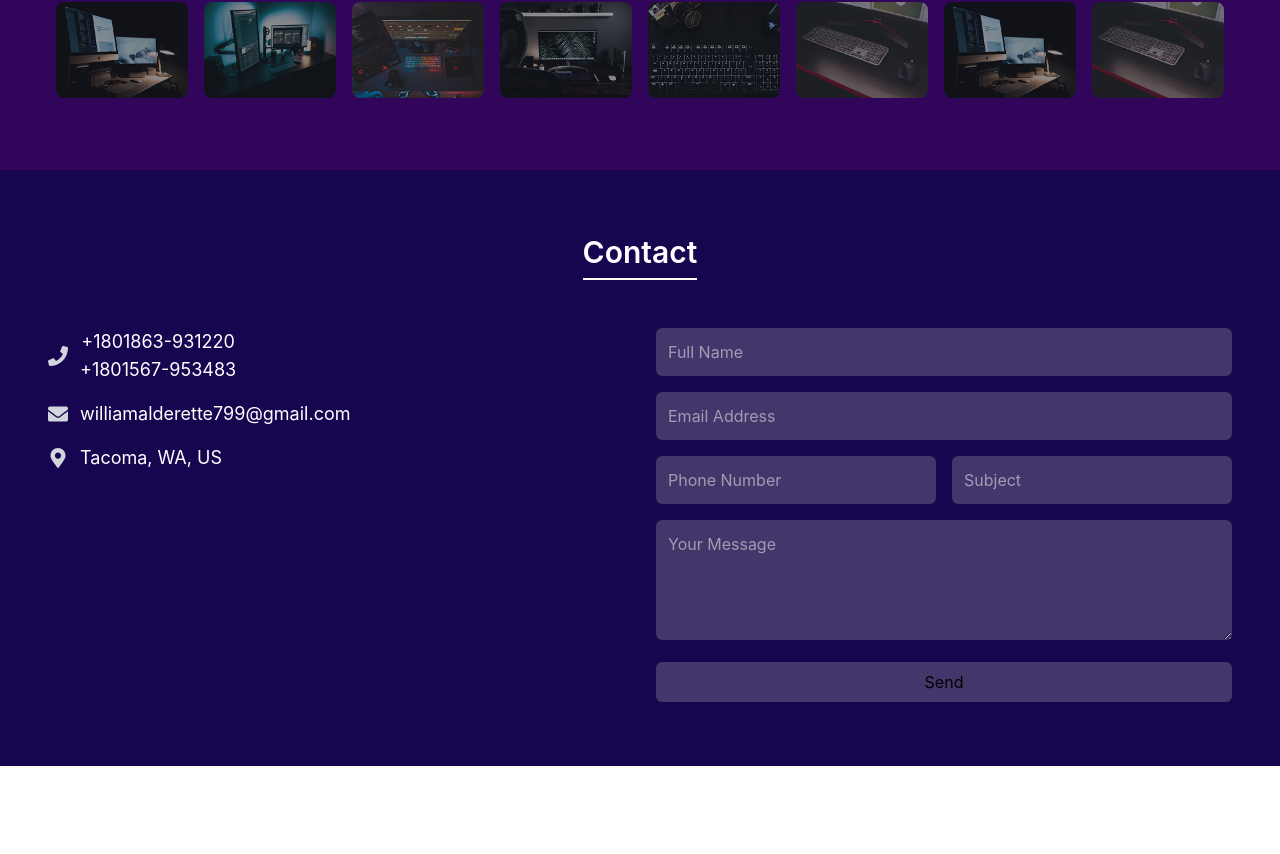
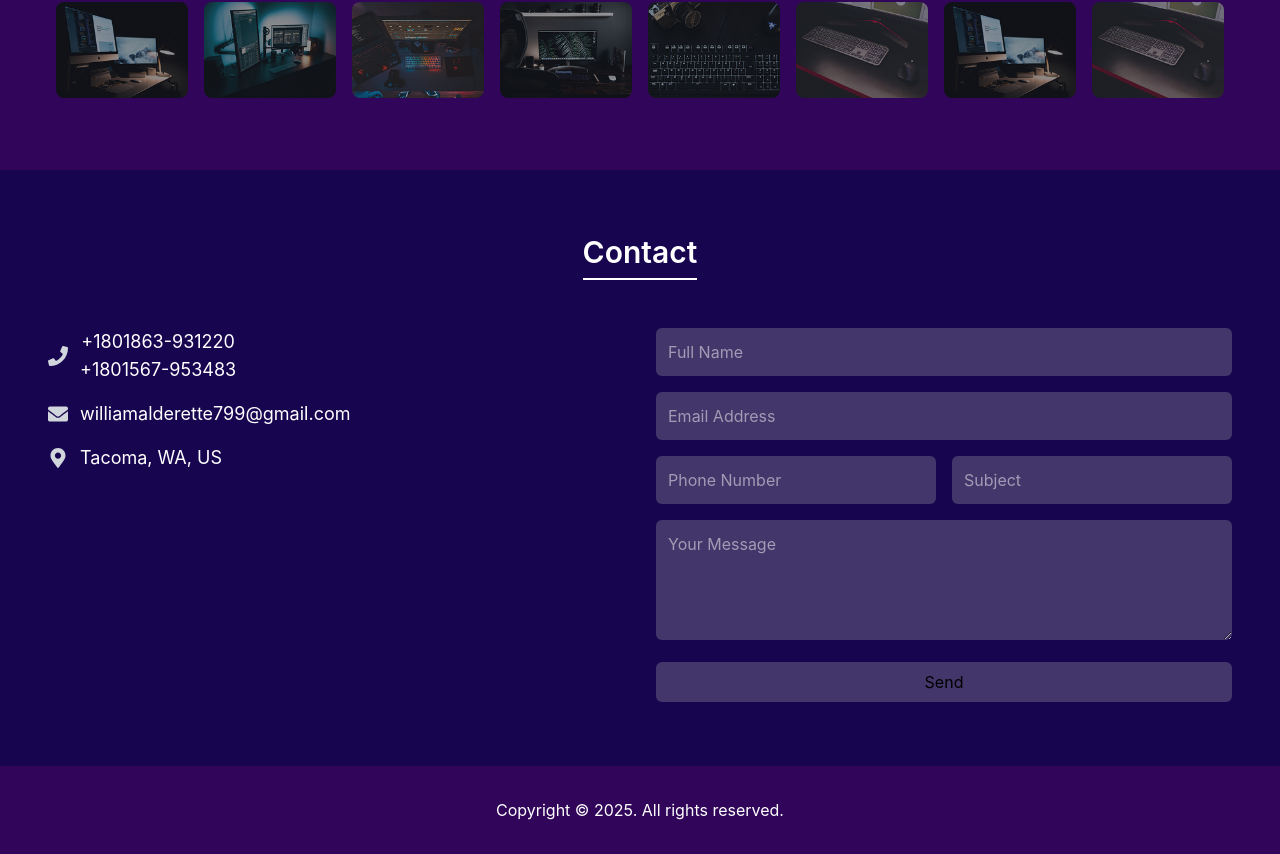
Before and after one commit to minion-star/Portfolio, a React (Vite) app: page / in a window 1280 px wide. Shown: the part 3118-3972 px from the top of the page. Before the commit the page ends 3884 px from the top, so only its background shows below. Built offline with nearby package versions, Linux system fonts and the light colour scheme.

Commit message:
complete footer

```diff
--- a/src/App.tsx
+++ b/src/App.tsx
@@ -5,6 +5,7 @@ import Services from './services/Services'
 import Skills from './skills/Skills'
 import Portfolio from './portfolio/Portfolio'
 import Contact from './contact/Contact'
+import Footer from './footer/Footer'
 import './App.css'
 
 function App() {
@@ -18,6 +19,7 @@ function App() {
       <Skills/>
       <Portfolio/>
       <Contact/>
+      <Footer/>
     </>
   )
 }
--- /dev/null
+++ b/src/footer/Footer.tsx
@@ -0,0 +1,10 @@
+const Footer = () => {
+    return (
+        <div className="w-full bg-[#31065A] flex items-center flex-col align-middle p-8">
+            <p className="text-white text-center">Copyright &copy;  2025. All rights reserved.</p>
+        </div>
+    );
+}
+
+
+export default Footer;
```
